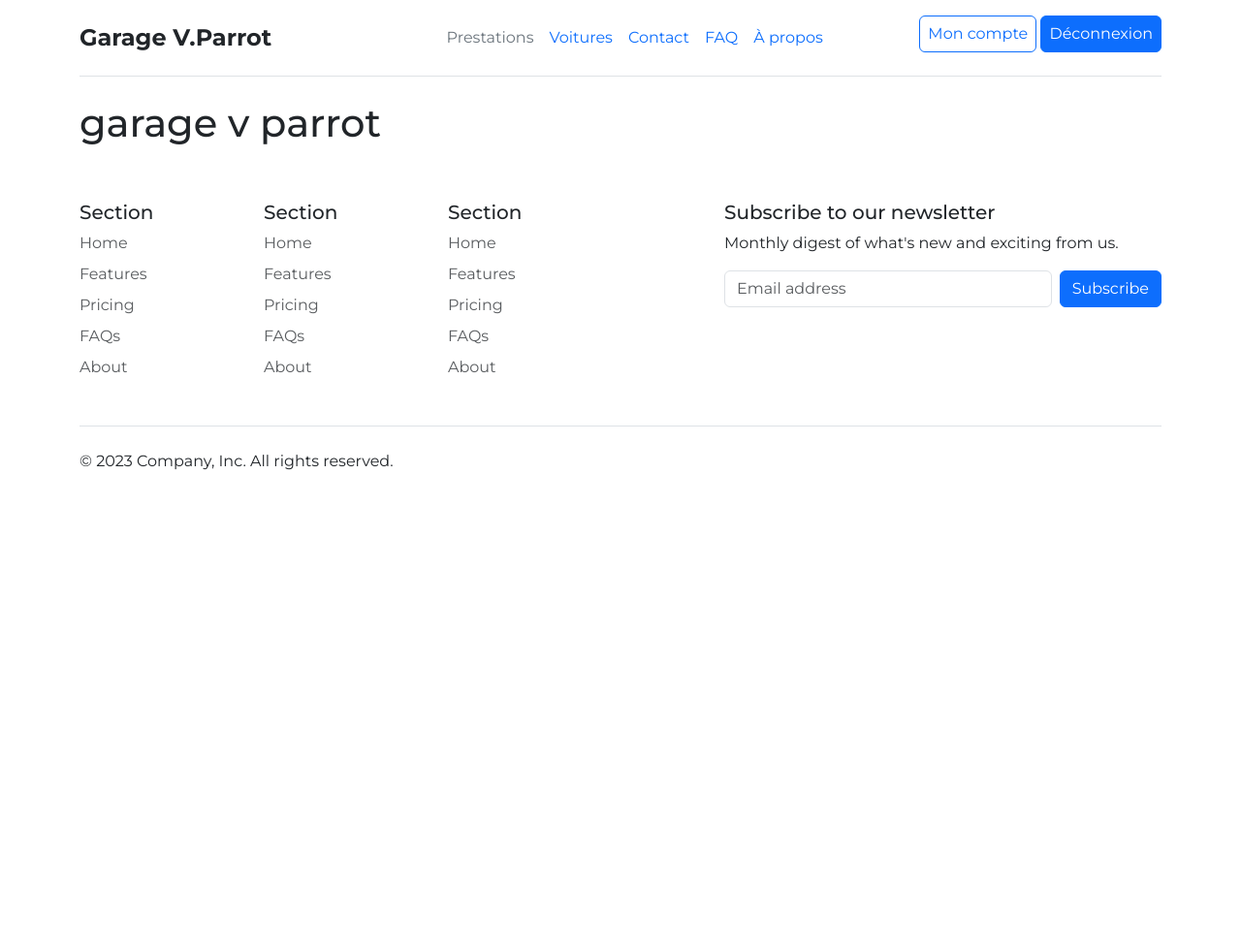
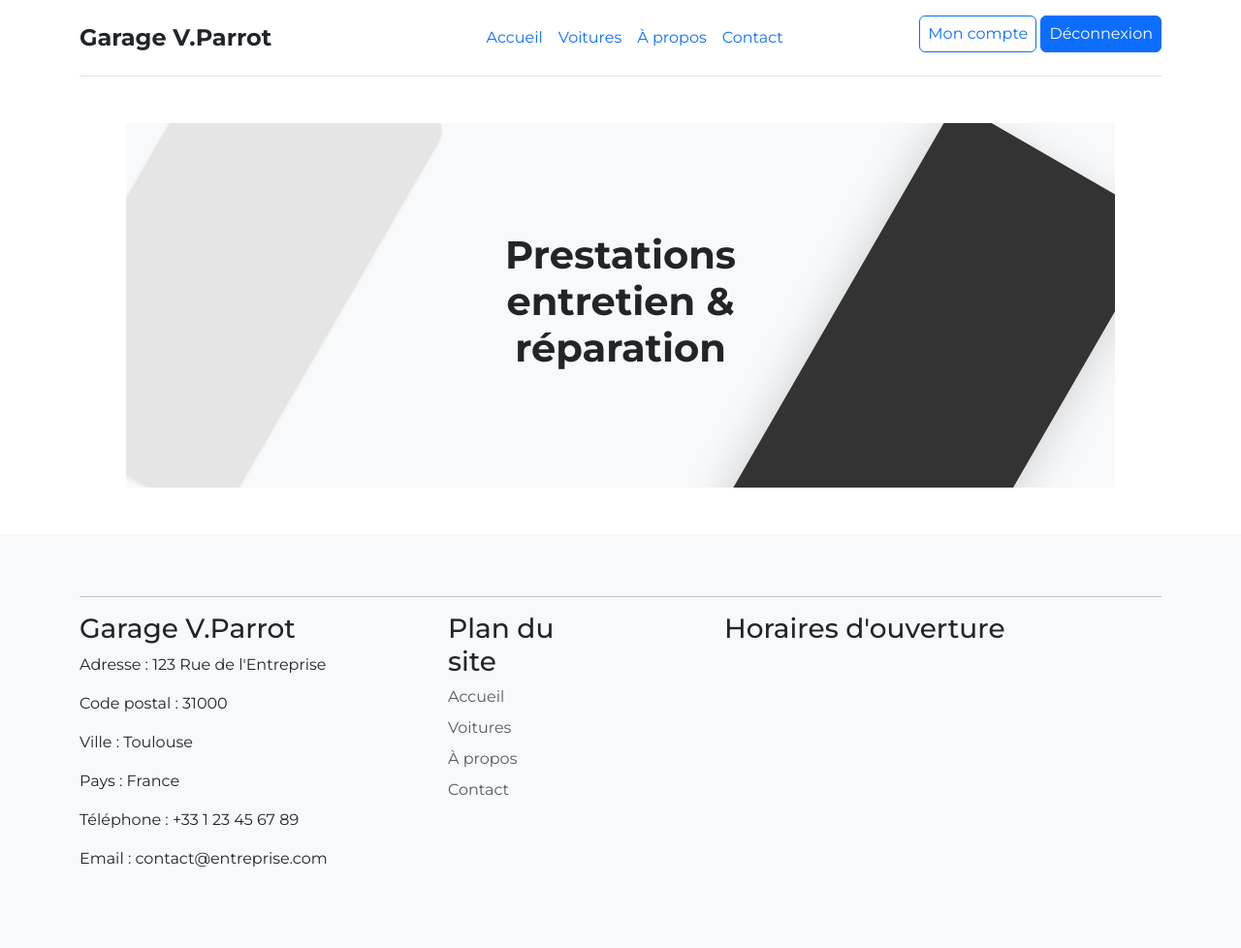
Before and after one commit to abdoubakiyaya/garage_auto, a PHP site: page / in a window 1280 px wide. Shown: the whole page at 97% size. Before the commit the page ends 485 px from the top, so only its background shows below. Run offline with PHP 8.4, Linux system fonts and the light colour scheme.

Commit message:
authentification + interface admin (header & footer) + template article

```diff
--- a/assets/css/styles.css
+++ b/assets/css/style.css
@@ -9,8 +9,25 @@ a {
   box-sizing: border-box;
 }
 
-.btn-bd-primary {
-  --bd-violet-bg: #712cf9;
+.product-device {
+  position: absolute;
+  background-color: #333;
+  right: 5%;
+  bottom: -30%;
+  width: 250px;
+  height: 480px;
+  border-radius: 21px;
+  transform: rotate(30deg);
+}
+.product-device-2 {
+  background-color: #e5e5e5;
+  right: auto;
+  top: -25%;
+  left: -2%;
+}
+
+.btn-bg {
+  --bd-violet-bg: #d92332;
   --bd-violet-rgb: 112.520718, 44.062154, 249.437846;
 
   --bs-btn-font-weight: 600;
--- a/index.php
+++ b/index.php
@@ -1,131 +1,21 @@
 <?php
+require_once __DIR__ . "/templates/header.php";
 ?>
-<!doctype html>
-<html lang="fr">
 
-<head>
-  <meta charset="utf-8">
-  <meta name="viewport" content="width=device-width, initial-scale=1">
-  <title>Grage V.Parrot</title>
-  <!-- cdn icons fontawesome -->
-  <link rel="stylesheet" href="https://cdnjs.cloudflare.com/ajax/libs/font-awesome/6.4.0/css/all.min.css" integrity="sha512-iecdLmaskl7CVkqkXNQ/ZH/XLlvWZOJyj7Yy7tcenmpD1ypASozpmT/E0iPtmFIB46ZmdtAc9eNBvH0H/ZpiBw==" crossorigin="anonymous" referrerpolicy="no-referrer" />
-  <!-- cdn bootstrap -->
-  <link href="https://cdn.jsdelivr.net/npm/bootstrap@5.3.1/dist/css/bootstrap.min.css" rel="stylesheet" integrity="sha384-4bw+/aepP/YC94hEpVNVgiZdgIC5+VKNBQNGCHeKRQN+PtmoHDEXuppvnDJzQIu9" crossorigin="anonymous">
-  <!-- css -->
-  <link rel="stylesheet" href="assets/css/styles.css">
-</head>
-
-<body>
-  <div class="container">
-    <header class="d-flex flex-wrap align-items-center justify-content-center justify-content-md-between py-3 mb-4 border-bottom">
-      <div class="col-md-3 mb-2 mb-md-0">
-        <a href="/" class="fw-bold text-dark fs-4 text-nowrap">
-          Garage V.Parrot
-        </a>
-      </div>
-
-      <ul class="nav col-12 col-md-auto mb-2 justify-content-center mb-md-0">
-        <li><a href="#" class="nav-link px-2 link-secondary">
-            Prestations
-          </a></li>
-        <li><a href="#" class="nav-link px-2">
-            Voitures
-          </a></li>
-        <li><a href="#" class="nav-link px-2">
-            Contact
-          </a></li>
-        <li><a href="#" class="nav-link px-2">
-            FAQ
-          </a></li>
-        <li><a href="#" class="nav-link px-2">
-            À propos
-          </a></li>
-      </ul>
-
-      <div class=" mb-2 justify-content-center mb-md-2">
-        <button type="button" class="btn btn-outline-primary px-2">
-          Mon compte
-        </button>
-        <button type="button" class="btn btn-primary px-2">
-          Déconnexion
-        </button>
-      </div>
-    </header>
-  </div>
-  <main>
-    <div class="container">
-      <h1>garage v parrot</h1>
-    </div>
-
-  </main>
-  <div class="container">
-    <footer class="py-5">
-      <div class="row">
-        <div class="col-6 col-md-2 mb-3">
-          <h5>Section</h5>
-          <ul class="nav flex-column">
-            <li class="nav-item mb-2"><a href="#" class="nav-link p-0 text-body-secondary">Home</a></li>
-            <li class="nav-item mb-2"><a href="#" class="nav-link p-0 text-body-secondary">Features</a></li>
-            <li class="nav-item mb-2"><a href="#" class="nav-link p-0 text-body-secondary">Pricing</a></li>
-            <li class="nav-item mb-2"><a href="#" class="nav-link p-0 text-body-secondary">FAQs</a></li>
-            <li class="nav-item mb-2"><a href="#" class="nav-link p-0 text-body-secondary">About</a></li>
-          </ul>
-        </div>
-
-        <div class="col-6 col-md-2 mb-3">
-          <h5>Section</h5>
-          <ul class="nav flex-column">
-            <li class="nav-item mb-2"><a href="#" class="nav-link p-0 text-body-secondary">Home</a></li>
-            <li class="nav-item mb-2"><a href="#" class="nav-link p-0 text-body-secondary">Features</a></li>
-            <li class="nav-item mb-2"><a href="#" class="nav-link p-0 text-body-secondary">Pricing</a></li>
-            <li class="nav-item mb-2"><a href="#" class="nav-link p-0 text-body-secondary">FAQs</a></li>
-            <li class="nav-item mb-2"><a href="#" class="nav-link p-0 text-body-secondary">About</a></li>
-          </ul>
-        </div>
-
-        <div class="col-6 col-md-2 mb-3">
-          <h5>Section</h5>
-          <ul class="nav flex-column">
-            <li class="nav-item mb-2"><a href="#" class="nav-link p-0 text-body-secondary">Home</a></li>
-            <li class="nav-item mb-2"><a href="#" class="nav-link p-0 text-body-secondary">Features</a></li>
-            <li class="nav-item mb-2"><a href="#" class="nav-link p-0 text-body-secondary">Pricing</a></li>
-            <li class="nav-item mb-2"><a href="#" class="nav-link p-0 text-body-secondary">FAQs</a></li>
-            <li class="nav-item mb-2"><a href="#" class="nav-link p-0 text-body-secondary">About</a></li>
-          </ul>
-        </div>
-
-        <div class="col-md-5 offset-md-1 mb-3">
-          <form>
-            <h5>Subscribe to our newsletter</h5>
-            <p>Monthly digest of what's new and exciting from us.</p>
-            <div class="d-flex flex-column flex-sm-row w-100 gap-2">
-              <label for="newsletter1" class="visually-hidden">Email address</label>
-              <input id="newsletter1" type="text" class="form-control" placeholder="Email address">
-              <button class="btn btn-primary" type="button">Subscribe</button>
-            </div>
-          </form>
-        </div>
-      </div>
-
-      <div class="d-flex flex-column flex-sm-row justify-content-between py-4 my-4 border-top">
-        <p>© 2023 Company, Inc. All rights reserved.</p>
-        <ul class="list-unstyled d-flex">
-          <li class="ms-3"><a class="link-body-emphasis" href="#"><svg class="bi" width="24" height="24">
-                <use xlink:href="#twitter"></use>
-              </svg></a></li>
-          <li class="ms-3"><a class="link-body-emphasis" href="#"><svg class="bi" width="24" height="24">
-                <use xlink:href="#instagram"></use>
-              </svg></a></li>
-          <li class="ms-3"><a class="link-body-emphasis" href="#"><svg class="bi" width="24" height="24">
-                <use xlink:href="#facebook"></use>
-              </svg></a></li>
-        </ul>
-      </div>
-    </footer>
-  </div>
+<div class="container">
 
 
-  <script src="https://cdn.jsdelivr.net/npm/bootstrap@5.3.1/dist/js/bootstrap.bundle.min.js" integrity="sha384-HwwvtgBNo3bZJJLYd8oVXjrBZt8cqVSpeBNS5n7C8IVInixGAoxmnlMuBnhbgrkm" crossorigin="anonymous"></script>
-</body>
+  <!-- titre prestation -->
+  <section>
+    <div class="position-relative overflow-hidden p-3 p-md-3 m-md-5 text-center bg-body-tertiary">
+      <div class="col-lg-6 p-lg-5 mx-auto my-5">
+        <h1 class="display-3 fs-1 fw-bold">Prestations entretien & réparation</h1>
+      </div>
+      <div class="product-device shadow-lg d-none d-lg-block d-xl-block"></div>
+      <div class="product-device product-device-2 shadow-sm d-none d-lg-block d-xl-block"></div>
+    </div>
+  </section>
 
-</html>
+  <?php
+  require_once __DIR__ . "/templates/footer.php";
+  ?>
--- a/templates/footer.php
+++ b/templates/footer.php
@@ -0,0 +1,42 @@
+</main>
+<section class="bg-light py-5">
+  <div class="container">
+    <hr>
+    <footer class="">
+      <div class="row">
+        <div class="col-6 col-md-4 mb-3">
+          <h3>Garage V.Parrot</h3>
+          <p>Adresse : 123 Rue de l'Entreprise</p>
+          <p>Code postal : 31000</p>
+          <p>Ville : Toulouse</p>
+          <p>Pays : France</p>
+          <p>Téléphone : +33 1 23 45 67 89</p>
+          <p>Email : contact@entreprise.com</p>
+        </div>
+
+        <div class="col-6 col-md-2 mb-3">
+          <h3>Plan du site</h3>
+          <ul class="nav flex-column">
+            <li class="nav-item mb-2"><a href="/index.php" class="nav-link p-0 text-body-secondary">Accueil</a></li>
+            <li class="nav-item mb-2"><a href="/voitures.php" class="nav-link p-0 text-body-secondary">Voitures</a></li>
+            <li class="nav-item mb-2"><a href="/a_propos.php" class="nav-link p-0 text-body-secondary">À propos</a></li>
+            <li class="nav-item mb-2"><a href="/contact.php" class="nav-link p-0 text-body-secondary">Contact</a></li>
+          </ul>
+        </div>
+
+        <div class="col-md-5 offset-md-1 mb-3">
+          <h3 class="mb-4">Horaires d'ouverture</h3>
+
+        </div>
+      </div>
+
+
+    </footer>
+  </div>
+</section>
+
+
+<script src="https://cdn.jsdelivr.net/npm/bootstrap@5.3.1/dist/js/bootstrap.bundle.min.js" integrity="sha384-HwwvtgBNo3bZJJLYd8oVXjrBZt8cqVSpeBNS5n7C8IVInixGAoxmnlMuBnhbgrkm" crossorigin="anonymous"></script>
+</body>
+
+</html>
--- a/templates/header.php
+++ b/templates/header.php
@@ -0,0 +1,53 @@
+<?php
+?>
+<!doctype html>
+<html lang="fr">
+
+<head>
+  <meta charset="utf-8">
+  <meta name="viewport" content="width=device-width, initial-scale=1">
+  <title>Grage V.Parrot</title>
+  <!-- cdn icons fontawesome -->
+  <link rel="stylesheet" href="https://cdnjs.cloudflare.com/ajax/libs/font-awesome/6.4.0/css/all.min.css" integrity="sha512-iecdLmaskl7CVkqkXNQ/ZH/XLlvWZOJyj7Yy7tcenmpD1ypASozpmT/E0iPtmFIB46ZmdtAc9eNBvH0H/ZpiBw==" crossorigin="anonymous" referrerpolicy="no-referrer" />
+  <!-- cdn bootstrap -->
+  <link href="https://cdn.jsdelivr.net/npm/bootstrap@5.3.1/dist/css/bootstrap.min.css" rel="stylesheet" integrity="sha384-4bw+/aepP/YC94hEpVNVgiZdgIC5+VKNBQNGCHeKRQN+PtmoHDEXuppvnDJzQIu9" crossorigin="anonymous">
+  <!-- css -->
+  <link rel="stylesheet" href="assets/css/styles.css">
+  <link rel="stylesheet" href="assets/css/style.css">
+</head>
+
+<body>
+  <div class="container">
+    <header class="d-flex flex-wrap align-items-center justify-content-center justify-content-md-between py-3 mb-4 border-bottom">
+      <div class="col-md-3 mb-2 mb-md-0">
+        <a href="/" class="fw-bold text-dark fs-4 text-nowrap">
+          Garage V.Parrot
+        </a>
+      </div>
+
+      <ul class="nav col-12 col-md-auto mb-2 justify-content-center mb-md-0">
+        <li><a href="#" class="nav-link px-2">
+            Accueil
+          </a></li>
+        <li><a href="#" class="nav-link px-2">
+            Voitures
+          </a></li>
+        <li><a href="#" class="nav-link px-2">
+            À propos
+          </a></li>
+        <li><a href="#" class="nav-link px-2">
+            Contact
+          </a></li>
+      </ul>
+
+      <div class=" mb-2 justify-content-center mb-md-2">
+        <button type="button" class="btn btn-outline-primary px-2">
+          Mon compte
+        </button>
+        <button type="button" class="btn btn-primary px-2">
+          Déconnexion
+        </button>
+      </div>
+    </header>
+  </div>
+  <main>
```
Also changed, not shown: admin/index.php (added, +15 -0 lines), admin/templates/footer.php (added, +20 -0 lines), admin/templates/header.php (added, +77 -0 lines), lib/pdo.php (added, +9 -0 lines), lib/session.php (added, +12 -0 lines), lib/user.php (added, +17 -0 lines), login.php (added, +66 -0 lines), templates/article_part.php (added, +39 -0 lines), assets/images/cars.png (added), uploads/articles/audi_a4.jpg (added), 1 other file.
